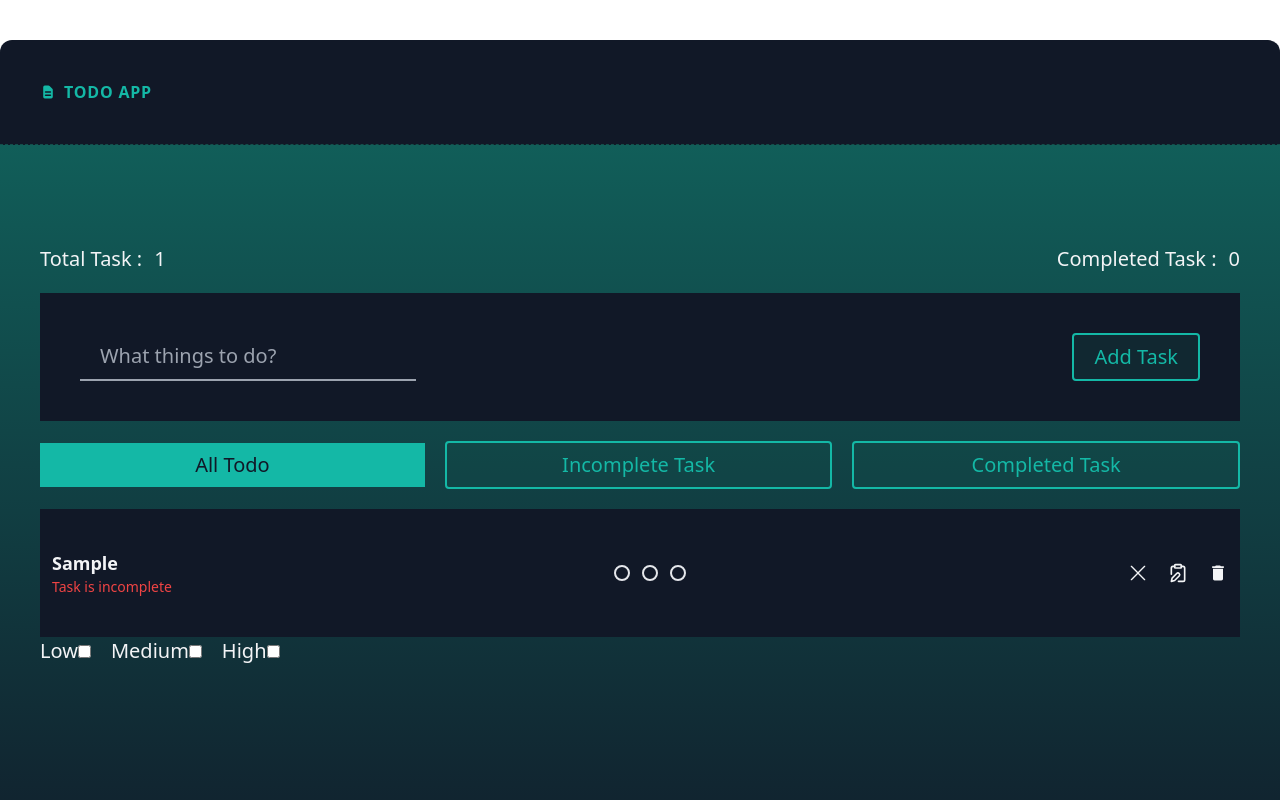
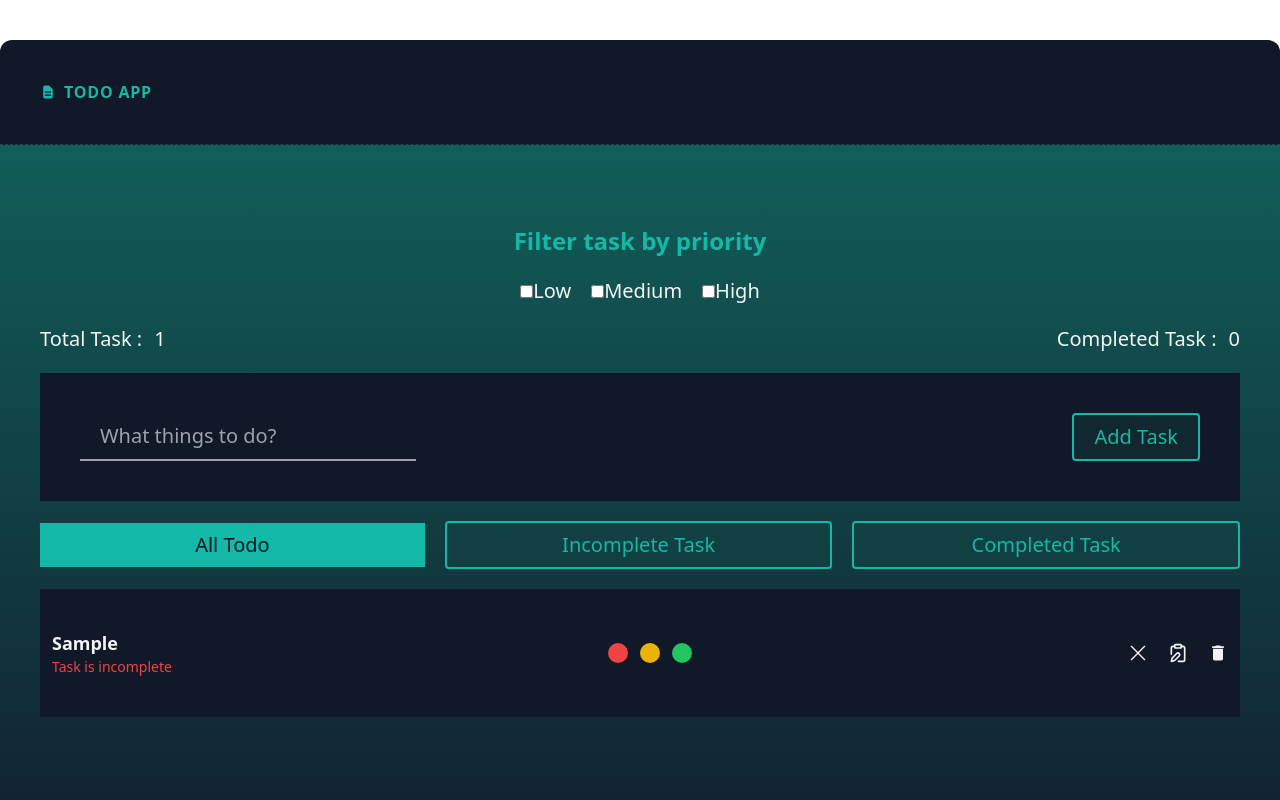
Before and after one commit to Sayadkhan/Todo-List-App, a React (Vite) app: page / in a window 1280 px wide. Both pictures are taken after typing "Sample" into the empty fields and a click on the button "Add Task". Shown: the top 800 px of the page. Built offline with nearby package versions, Linux system fonts and the light colour scheme.

Commit message:
Filtering opstion Succsfully done

```diff
--- a/src/components/Todo.jsx
+++ b/src/components/Todo.jsx
@@ -32,8 +32,8 @@ const Todo = ({
         <button
           className={`${
             todo.priority === "Low"
-              ? "w-4 h-4 object-cover border-[2px] rounded-full bg-red-500"
-              : "w-4 h-4 object-cover border-[2px] rounded-full"
+              ? "w-5 h-5 object-cover border-[3px] border-white  bg-red-500  rounded-full "
+              : "w-5 h-5 object-cover  rounded-full bg-red-500"
           }`}
           value="Low"
           onClick={(e) => handlePriorityChange(e, todo.id)}
@@ -41,8 +41,8 @@ const Todo = ({
         <button
           className={`${
             todo.priority === "Medium"
-              ? "w-4 h-4 object-cover border-[2px] rounded-full bg-yellow-500"
-              : "w-4 h-4 object-cover border-[2px] rounded-full"
+              ? "w-5 h-5 object-cover border-[3px] border-white  rounded-full bg-yellow-500"
+              : "w-5 h-5 object-cover  rounded-full bg-yellow-500"
           }`}
           value="Medium"
           onClick={(e) => handlePriorityChange(e, todo.id)}
@@ -50,8 +50,8 @@ const Todo = ({
         <button
           className={`${
             todo.priority === "High"
-              ? "w-4 h-4 object-cover border-[2px] rounded-full bg-green-500"
-              : "w-4 h-4 object-cover border-[2px] rounded-full"
+              ? "w-5 h-5 object-cover border-[3px]  border-white rounded-full bg-green-500"
+              : "w-5 h-5 object-cover  rounded-full bg-green-500 "
           }`}
           value="High"
           onClick={(e) => handlePriorityChange(e, todo.id)}
--- a/src/components/TodoWrapper.jsx
+++ b/src/components/TodoWrapper.jsx
@@ -5,9 +5,9 @@ import EditTodoForm from "./EditTodoForm";
 
 const TodoWrapper = () => {
   const [todos, setTodos] = useState([]);
-  const [filterTodos, setFilterTodos] = useState(todos);
 
-  useEffect(() => setFilterTodos(todos), [todos]);
+  const [selectedPriorities, setSelectedPriorities] = useState([]);
+
   const [isCompletedSceen, setIsCompletedSceen] = useState(null);
 
   useEffect(() => {
@@ -85,20 +85,58 @@ const TodoWrapper = () => {
   };
 
   const handlefilterTodo = (e) => {
-    console.log(e.target.value);
     const { value, checked } = e.target;
 
     if (checked) {
-      setFilterTodos((prevState) => {
-        return prevState.filter((todo) => todo.priority === value);
-      });
+      setSelectedPriorities((prevState) => [...prevState, value]);
     } else {
-      setFilterTodos(todos);
+      setSelectedPriorities((prevState) =>
+        prevState.filter((priority) => priority !== value)
+      );
     }
   };
 
+  const filteredTodos = todos.filter((todo) => {
+    if (selectedPriorities.length === 0) return true;
+    return selectedPriorities.includes(todo.priority);
+  });
+
+  const InCompleteTaskFilteredTodos = inCompletedTask.filter((todo) => {
+    if (selectedPriorities.length === 0) return true;
+    return selectedPriorities.includes(todo.priority);
+  });
+
+  const completeTaskFilteredTodos = completedTask.filter((todo) => {
+    if (selectedPriorities.length === 0) return true;
+    return selectedPriorities.includes(todo.priority);
+  });
+
   return (
     <div className="flex flex-col  justify-center  p-10">
+      {/* Filtering Opstion for Poirotiy */}
+      <div className="flex flex-col justify-center items-center gap-5 ">
+        <span className="font-extrabold text-2xl text-[#14B8A6]">
+          Filter task by priority{" "}
+        </span>
+        <div className="flex gap-5">
+          <div className="low">
+            <input onChange={handlefilterTodo} type="checkbox" value={"Low"} />
+            <label>Low</label>
+          </div>
+          <div className="medium">
+            <input
+              onChange={handlefilterTodo}
+              type="checkbox"
+              value={"Medium"}
+            />
+            <label>Medium</label>
+          </div>
+          <div className="high">
+            <input onChange={handlefilterTodo} type="checkbox" value={"High"} />
+            <label>High</label>
+          </div>
+        </div>
+      </div>
       <div className="flex justify-between">
         <div className="flex gap-3 my-5">
           <span>Total Task : </span>
@@ -149,8 +187,8 @@ const TodoWrapper = () => {
       {/* Rendaring data Base on complete and incompleted  */}
       {isCompletedSceen === null ? (
         <div>
-          {filterTodos.length > 0 ? (
-            filterTodos.map((todo) =>
+          {filteredTodos.length > 0 ? (
+            filteredTodos.map((todo) =>
               todo.isEditing ? (
                 <EditTodoForm key={todo.id} editTask={editTask} todo={todo} />
               ) : (
@@ -174,8 +212,8 @@ const TodoWrapper = () => {
         <div>
           {!isCompletedSceen ? (
             <div>
-              {inCompletedTask.length > 0 ? (
-                inCompletedTask.map((todo) =>
+              {InCompleteTaskFilteredTodos.length > 0 ? (
+                InCompleteTaskFilteredTodos.map((todo) =>
                   todo.isEditing ? (
                     <EditTodoForm
                       key={todo.id}
@@ -201,8 +239,8 @@ const TodoWrapper = () => {
             </div>
           ) : (
             <div>
-              {completedTask.length > 0 ? (
-                completedTask.map((todo) =>
+              {completeTaskFilteredTodos.length > 0 ? (
+                completeTaskFilteredTodos.map((todo) =>
                   todo.isEditing ? (
                     <EditTodoForm
                       key={todo.id}
@@ -229,34 +267,6 @@ const TodoWrapper = () => {
           )}
         </div>
       )}
-
-      {/* Filtering Opstion for Poirotiy */}
-      <div className="flex gap-5">
-        <div className="low">
-          <label>Low</label>
-          <input
-            onChange={(e) => handlefilterTodo(e)}
-            type="checkbox"
-            value={"Low"}
-          />
-        </div>
-        <div className="medium">
-          <label>Medium</label>
-          <input
-            onChange={(e) => handlefilterTodo(e)}
-            type="checkbox"
-            value={"Medium"}
-          />
-        </div>
-        <div className="high">
-          <label>High</label>
-          <input
-            onChange={(e) => handlefilterTodo(e)}
-            type="checkbox"
-            value={"High"}
-          />
-        </div>
-      </div>
     </div>
   );
 };
```
